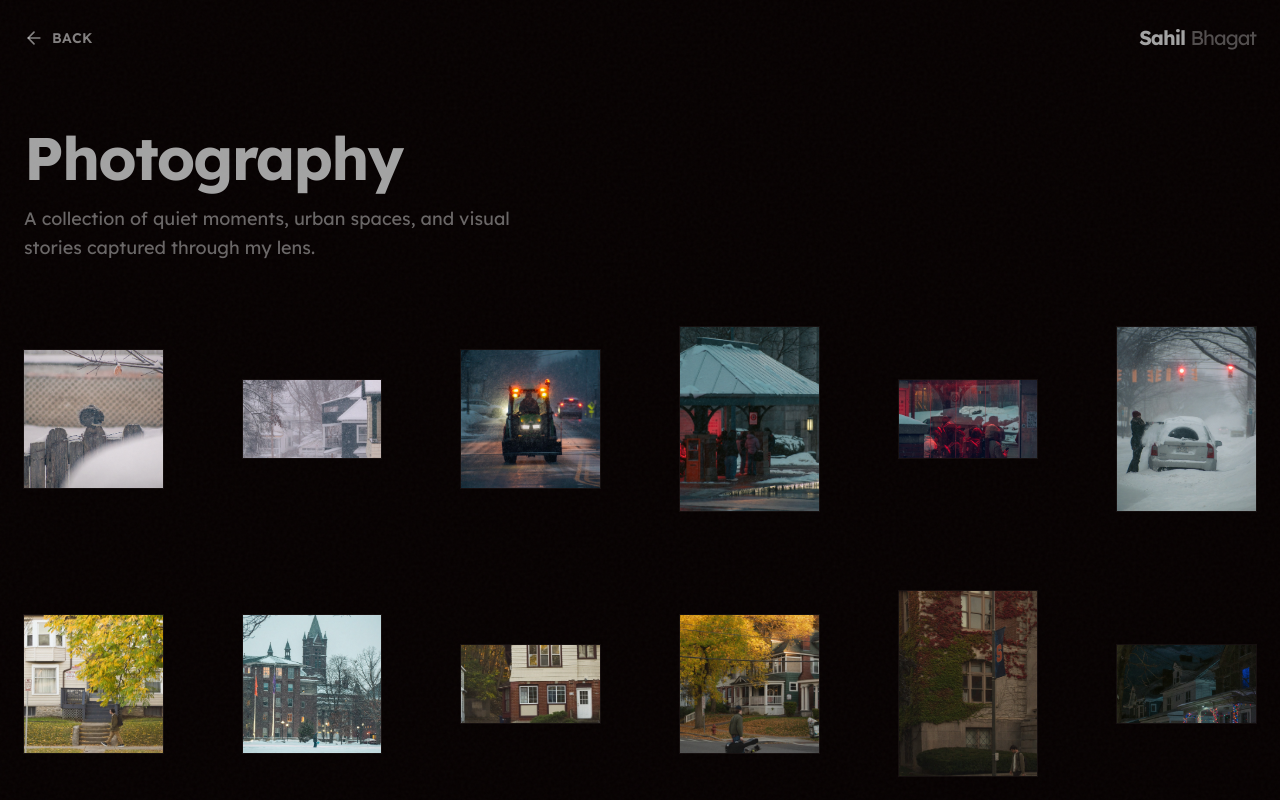
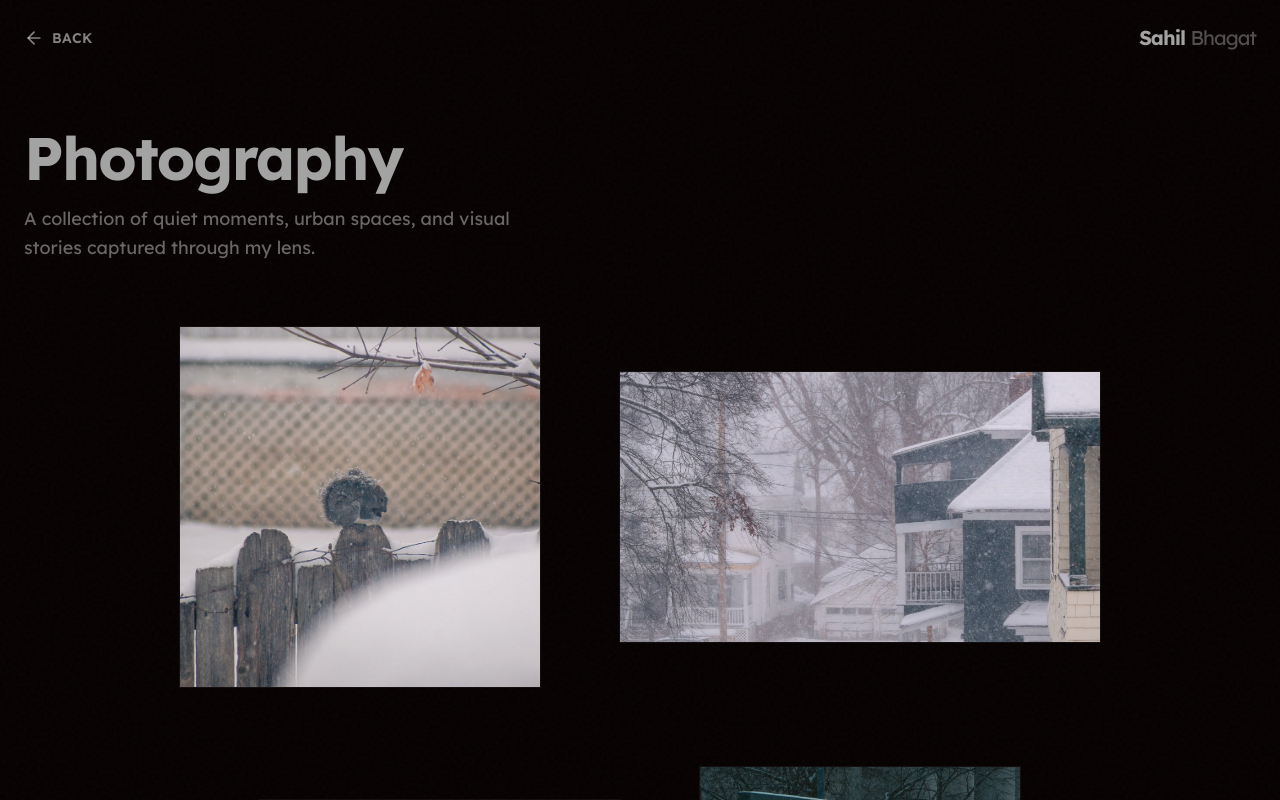
Before and after one commit to sahilbhagat30/Portfolio-Web-Site, a Next.js app: page /photography in a window 1280 px wide. Shown: the top 800 px of the page. Built offline with nearby package versions, Linux system fonts and the light colour scheme.

Commit message:
style: refine photography gallery layout to closely match the flex-wrap archive design

```diff
--- a/src/app/photography/PhotographyClient.tsx
+++ b/src/app/photography/PhotographyClient.tsx
@@ -43,7 +43,7 @@ export default function PhotographyClient({ photos }: { photos: PhotoData[] }) {
           initial={{ opacity: 0 }}
           animate={{ opacity: 1 }}
           transition={{ duration: 1, delay: 0.2 }}
-          className="grid grid-cols-2 md:grid-cols-3 lg:grid-cols-5 xl:grid-cols-6 gap-12 md:gap-16 xl:gap-20 items-center"
+          className="flex flex-wrap items-center justify-center gap-12 md:gap-16 xl:gap-20"
         >
           {photos.map((photo, i) => (
             <motion.div
@@ -52,7 +52,11 @@ export default function PhotographyClient({ photos }: { photos: PhotoData[] }) {
               whileInView={{ opacity: 1, y: 0 }}
               viewport={{ once: true, margin: "0px 0px -50px 0px" }}
               transition={{ duration: 0.5, delay: (i % 6) * 0.1 }}
-              className="relative overflow-hidden group cursor-pointer"
+              className={`relative overflow-hidden group cursor-pointer shrink-0 ${
+                photo.span === 'tall' ? 'w-[200px] md:w-[280px] xl:w-[320px]' :
+                photo.span === 'wide' ? 'w-[280px] md:w-[380px] xl:w-[480px]' :
+                'w-[220px] md:w-[300px] xl:w-[360px]'
+              }`}
               style={{ outline: "1px solid rgba(255,255,255,0.05)" }}
               onClick={() => {
                 setLightboxIndex(i);
```
